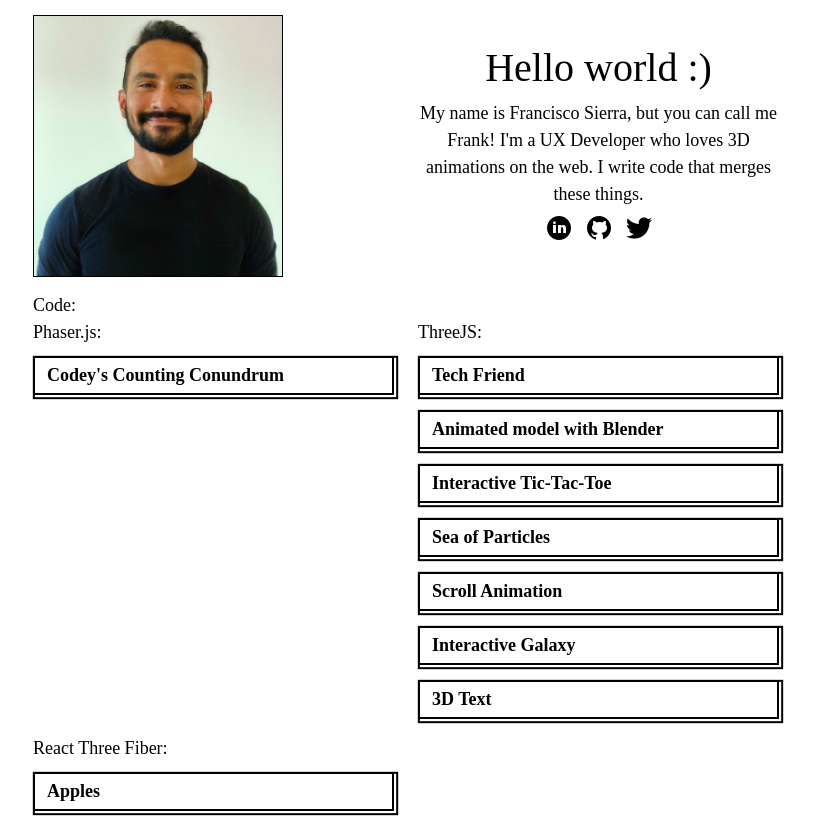
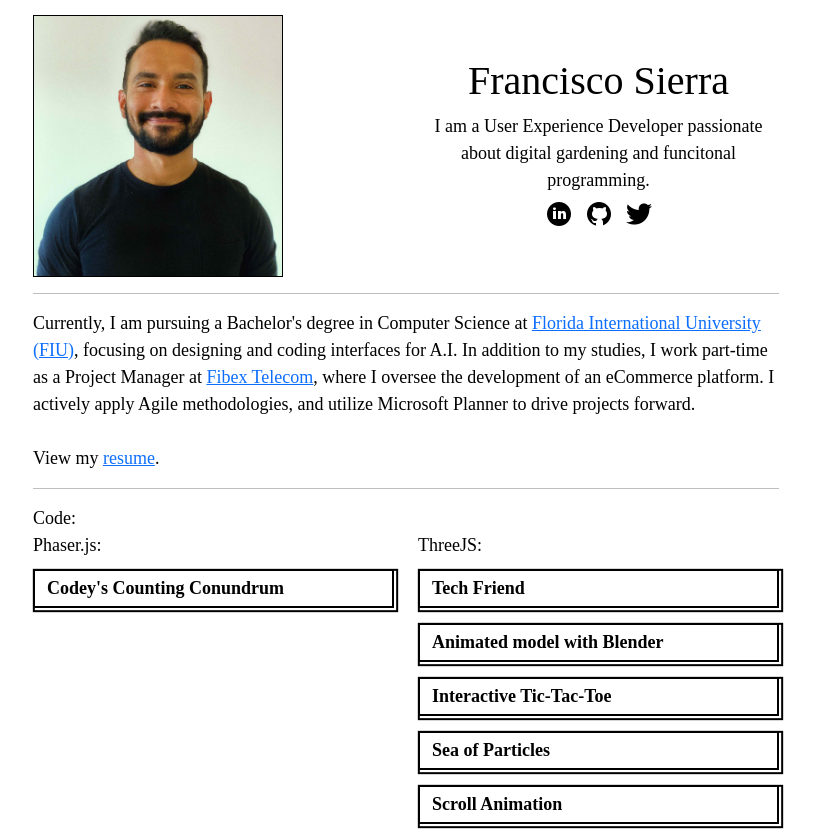
Before and after one commit to franciscosierra1915/website2025, a React (Vite) app: page / in a window 1280 px wide. Shown: the top 831 px of the page, without its empty margins (234-1049 px from the left). Built offline with nearby package versions, Linux system fonts and the light colour scheme.

Commit message:
added a new bio

```diff
--- a/src/App.css
+++ b/src/App.css
@@ -60,16 +60,17 @@ p {
 
 .social-media img {
   margin: 5px;
-  transition: transform 0.5s,
+  transform: scale(1);
+  transition: all 0.2s;
 }
 
 .social-media img:hover {
   transform: scale(1.2);
 }
 
-.about-me {
+/* .about-me {
   margin-bottom: 15px;
-}
+} */
 
 .headshot-container {
   display: flex;
--- a/src/App.jsx
+++ b/src/App.jsx
@@ -18,14 +18,24 @@ function App() {
           </Col>
           <Col className="bio-container">
             <div className="bio">
-              <h1>Hello world :)</h1>
-              <p>My name is Francisco Sierra, but you can call me Frank! I'm a UX Developer who loves 3D animations on the web. I write code that merges these things.</p>
+              <h1>Francisco Sierra</h1>
+              <p>I am a User Experience Developer passionate about digital gardening and funcitonal programming.</p>
+              <p></p>
               <div className="social-media">
                 <a href="https://www.linkedin.com/in/francisco-sierra-munoz/" target="_blank" rel="noopener noreferrer"><img src={linkedin} alt="LinkedIN icon" /></a>
                 <a href="https://github.com/franciscosierra1915" target="_blank" rel="noopener noreferrer"><img src={github} alt="Github icon" /></a>
                 <a href="https://twitter.com/franksierra_" target="_blank" rel="noopener noreferrer"><img src={twitter} alt="Twitter icon" /></a>
               </div>
             </div>
+          </Col>
+        </Row>
+        <Row>
+          <Col>
+            <hr />
+            <p>Currently, I am pursuing a Bachelor's degree in Computer Science at <a href="https://www.cis.fiu.edu/degree/b-a-computer-science/" target="_blank" rel="noopener noreferrer">Florida International University (FIU)</a>, focusing on designing and coding interfaces for A.I. In addition to my studies, I work part-time as a Project Manager at <a href="https://www.fibextelecom.net/" target="_blank" rel="noopener noreferrer">Fibex Telecom</a>, where I oversee the development of an eCommerce platform. I actively apply Agile methodologies, and  utilize Microsoft Planner to drive projects forward.</p>
+            <br />
+            <p>View my <a href="https://docs.google.com/document/d/1POiSs9QtGwYVOjEl8TKktt1FmKUJLDv26pDQNHoiFNA/edit?usp=sharing" target="_blank" rel="noopener noreferrer">resume</a>.</p>
+            <hr />
           </Col>
         </Row>
         <Row>
```
Also changed, not shown: 5 other files (tests, documents, lock files or other folders).
